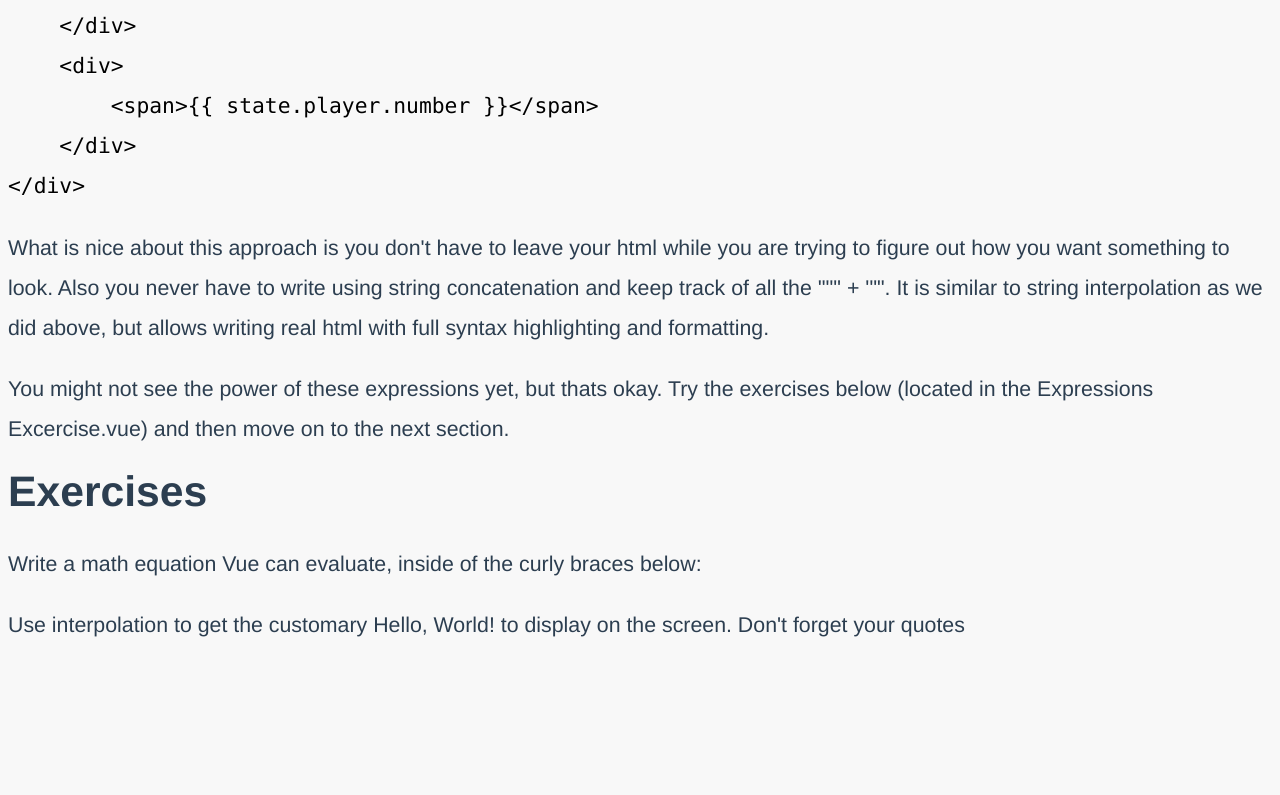
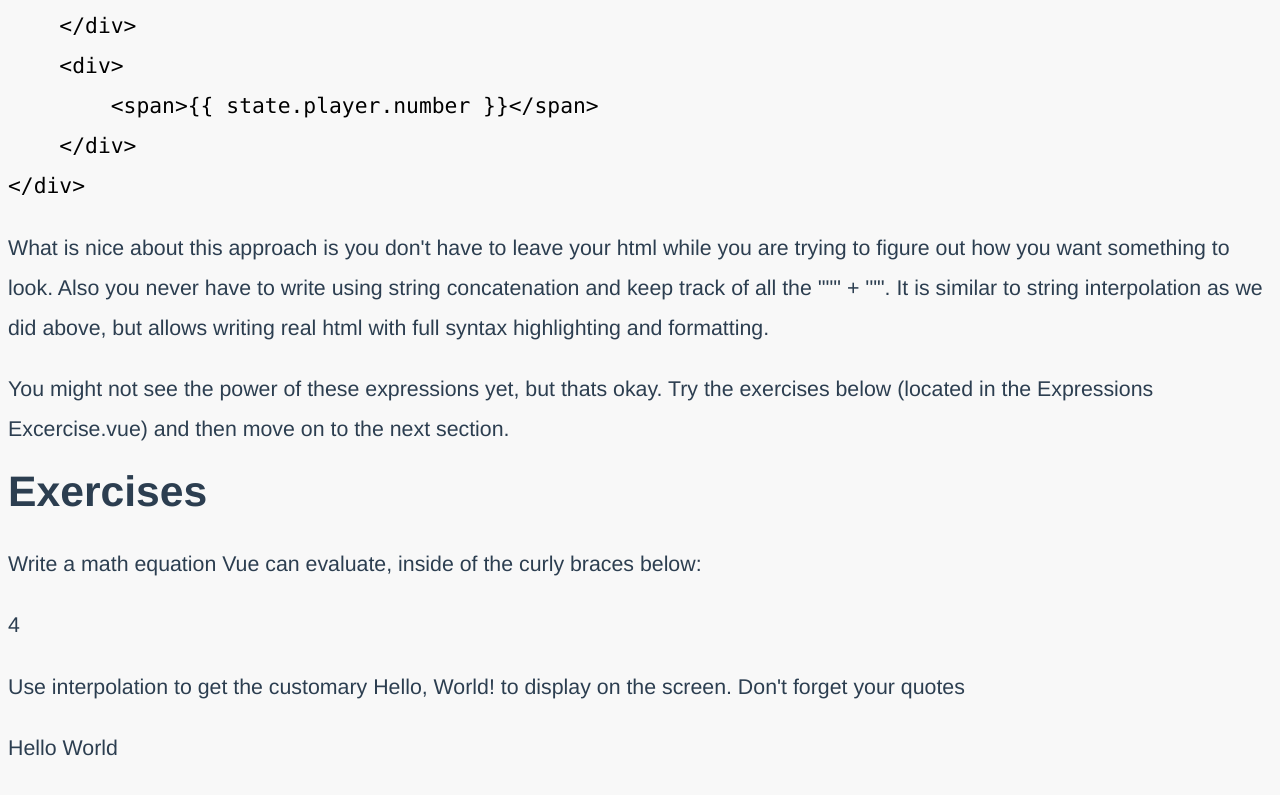
Before and after one commit to hollidavis/vue-playground, a Vue app: page /#/expressions in a window 1280 px wide. Shown: the part 1956-2751 px from the top of the page. Before the commit the page ends 2679 px from the top, so only its background shows below. Built offline with nearby package versions, Linux system fonts and the light colour scheme; what vue-prism would draw is missing.

Commit message:
completed expression exercise

```diff
--- a/src/components/ExpressionsExercise.vue
+++ b/src/components/ExpressionsExercise.vue
@@ -9,14 +9,14 @@
             below:
           </p>
 
-          <p>{{}}</p>
+          <p>{{2+2}}</p>
         </div>
         <div class="border p-1">
           <p>
             Use interpolation to get the customary Hello, World! to display on
             the screen. Don't forget your quotes
           </p>
-          <p>{{}}</p>
+          <p>{{'Hello World'}}</p>
         </div>
       </div>
     </div>
```
Also changed, not shown: 1 other file (tests, documents, lock files or other folders).
